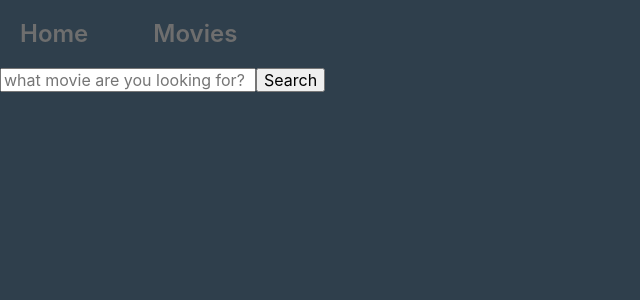
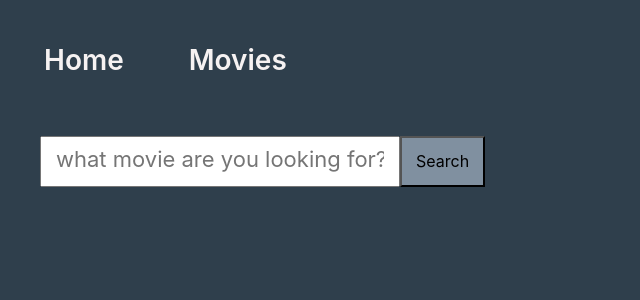
Before and after one commit to Vera-Smulskaya/goit-react-hw-05-movies, a React (Create React App) app: page /goit-react-hw-05-movies/movies in a window 1280 px wide. Shown: the top 300 px of the page, without its empty margins (0-640 px from the left). Built offline with nearby package versions, Linux system fonts and the light colour scheme.

Commit message:
add some styles to project

```diff
--- a/src/components/Layout/Layout.jsx
+++ b/src/components/Layout/Layout.jsx
@@ -5,7 +5,7 @@ import css from './Layout.module.css';
 export default function Layout({ children }) {
   return (
     <div>
-      <header>
+      <header className={css.headerLayout}>
         <NavLink className={css.navLink} to="/">
           Home
         </NavLink>
--- a/src/components/Layout/Layout.module.css
+++ b/src/components/Layout/Layout.module.css
@@ -1,7 +1,7 @@
 .navLink {
   text-decoration: none;
-  color: rgb(110, 110, 110);
-  font-size: 24px;
+  color: rgb(246, 242, 242);
+  font-size: 28px;
   font-weight: 600;
   padding: 20px;
   margin-right: 25px;
@@ -11,5 +11,9 @@
 
 .navLink:active,
 .navLink:focus {
-  color: rgb(0, 0, 0);
+  color: rgb(128, 144, 160);
 }
+
+.headerLayout {
+  margin: 24px;
+}
--- a/src/components/MoviesList/MoviesList.module.css
+++ b/src/components/MoviesList/MoviesList.module.css
@@ -2,6 +2,7 @@
   display: flex;
   flex-wrap: wrap;
   gap: 40px;
+  margin-top: 40px;
 }
 
 .movieItem {
--- a/src/pages/Home/Home.module.css
+++ b/src/pages/Home/Home.module.css
@@ -0,0 +1,3 @@
+.homeTitle {
+  margin: 40px;
+}
--- a/src/pages/MovieDetails/MovieDetails.jsx
+++ b/src/pages/MovieDetails/MovieDetails.jsx
@@ -21,9 +21,7 @@ export default function MovieDetails() {
   const location = useLocation();
   const backHomePage = useRef(location.state?.from ?? '/');
 
-  // console.log({ movie });
   useEffect(() => {
-    // console.log('movieId', movieId);
     if (!movieId) return;
     setIsLoading(true);
     fetchMovieDetails(movieId)
@@ -36,8 +34,10 @@ export default function MovieDetails() {
   }, [movieId]);
 
   return (
-    <div>
-      <Link to={backHomePage.current}>Go back</Link>
+    <div className={css.containerMovieDetails}>
+      <Link className={css.linkGoBack} to={backHomePage.current}>
+        Go back
+      </Link>
       {isLoading && <Loader />}
       {!error && (
         <div>
@@ -59,6 +59,11 @@ export default function MovieDetails() {
             <h2>Overview</h2>
             <p>{movieDetails.overview}</p>
             <h2>Genres</h2>
+            <ul>
+              {movieDetails.genres.map(genre => (
+                <li key={genre.id}>{genre.name}</li>
+              ))}
+            </ul>
           </div>
           <div>
             <div>
--- a/src/pages/MovieDetails/MovieDetails.module.css
+++ b/src/pages/MovieDetails/MovieDetails.module.css
@@ -0,0 +1,9 @@
+.containerMovieDetails {
+  margin: 40px;
+}
+
+.linkGoBack {
+  display: block;
+  font-size: 24px;
+  margin-bottom: 30px;
+}
--- a/src/pages/Movies/Movies.jsx
+++ b/src/pages/Movies/Movies.jsx
@@ -4,6 +4,7 @@ import axios from 'axios';
 import Notiflix from 'notiflix';
 import Loader from 'components/Loader/Loader';
 import MovieList from 'components/MoviesList/MoviesList';
+import css from './Movies.module.css';
 
 const KEY = '7e63573e5f6a11223e01d9dfd6333e93';
 
@@ -13,7 +14,6 @@ export default function Movies() {
   const [isLoading, setIsLoading] = useState(false);
   const [error, setError] = useState(null);
   const queryValue = searchParams.get('query');
-  console.log('queryValue', queryValue);
 
   const onFormSubmit = event => {
     event.preventDefault();
@@ -47,17 +47,20 @@ export default function Movies() {
   }, [queryValue, setSearchParams]);
 
   return (
-    <div>
+    <div className={css.formContainer}>
       <form onSubmit={onFormSubmit}>
         <label>
           <input
             type="text"
             name="searchKey"
+            className={css.formInput}
             required
             placeholder="what movie are you looking for?"
           />
         </label>
-        <button type="submit">Search</button>
+        <button className={css.formButton} type="submit">
+          Search
+        </button>
       </form>
 
       {isLoading && <Loader />}
--- /dev/null
+++ b/src/pages/Movies/Movies.module.css
@@ -0,0 +1,17 @@
+.formContainer {
+  margin: 40px;
+}
+
+.formInput {
+  padding: 14px;
+  width: 360px;
+}
+
+.formInput::placeholder {
+  font-size: 22px;
+}
+
+.formButton {
+  padding: 14px;
+  background-color: rgb(128, 144, 160);
+}
```
